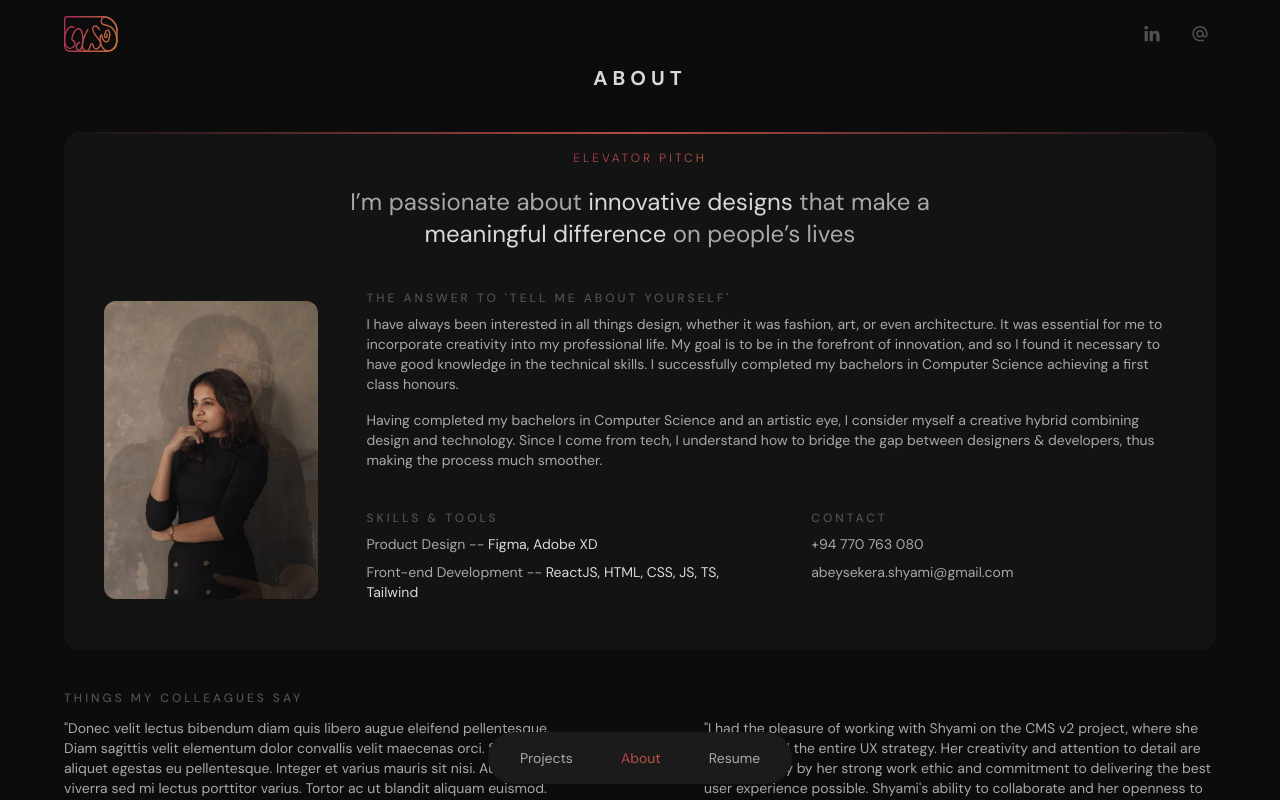
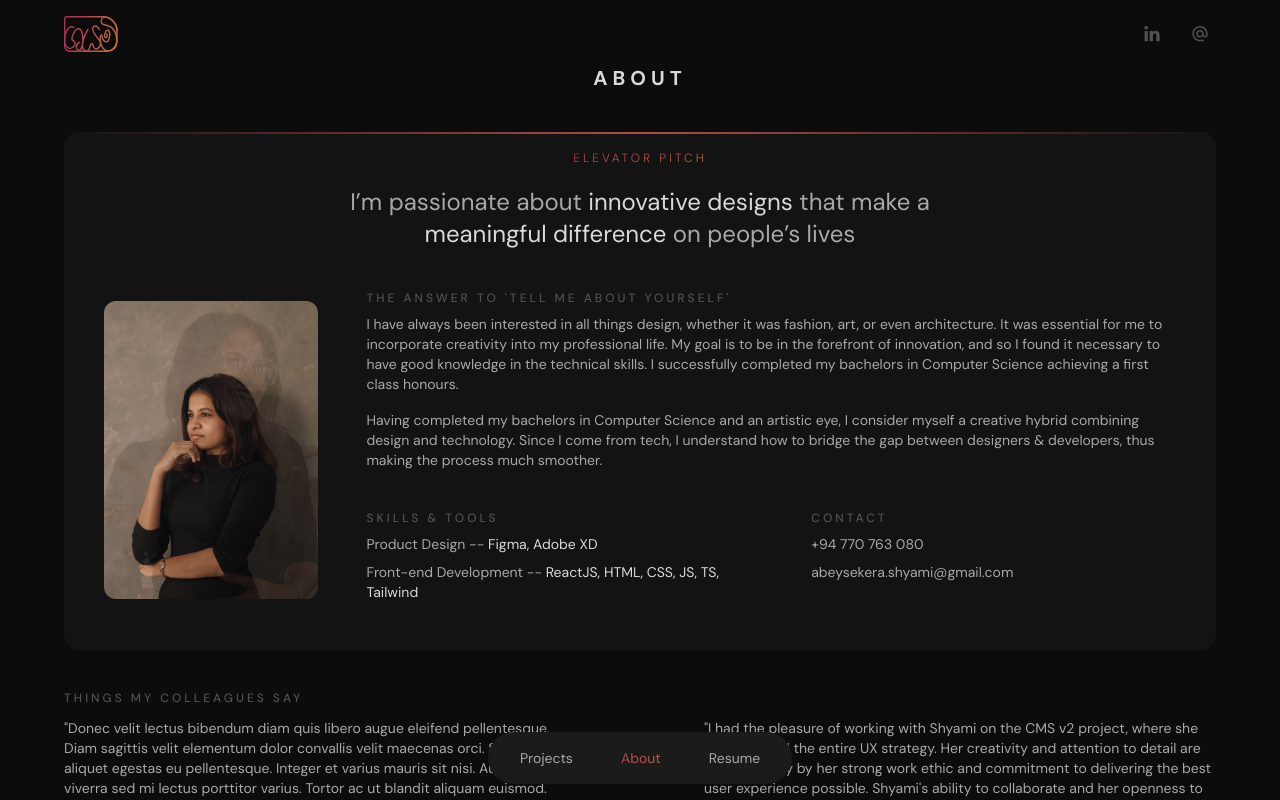
Before and after one commit to shyamir/my-portfolio, a React (Create React App) app: page /about in a window 1280 px wide. Shown: the top 800 px of the page. Built offline with nearby package versions, Linux system fonts and the light colour scheme.

Commit message:
Portrait edited

```diff
--- a/src/components/Card/MainCard.tsx
+++ b/src/components/Card/MainCard.tsx
@@ -56,7 +56,7 @@ export default function MainCard({
                 <img
                   src={Portrait}
                   alt="Shyami Abeysekera"
-                  className="rounded-xl w-full h-60 object-cover md:object-cover md:object-top md:h-96 md:w-full lg:h-auto lg:w-2/5 xl:w-1/5"
+                  className="rounded-xl w-full h-60 object-cover md:object-cover md:h-96 md:w-full lg:h-auto lg:w-1/3 xl:w-1/5"
                 />
 
                 <div className="flex flex-col gap-6 md:gap-4 lg:gap-8 w-full">
```
Also changed, not shown: src/assets/about/portrait.png.
